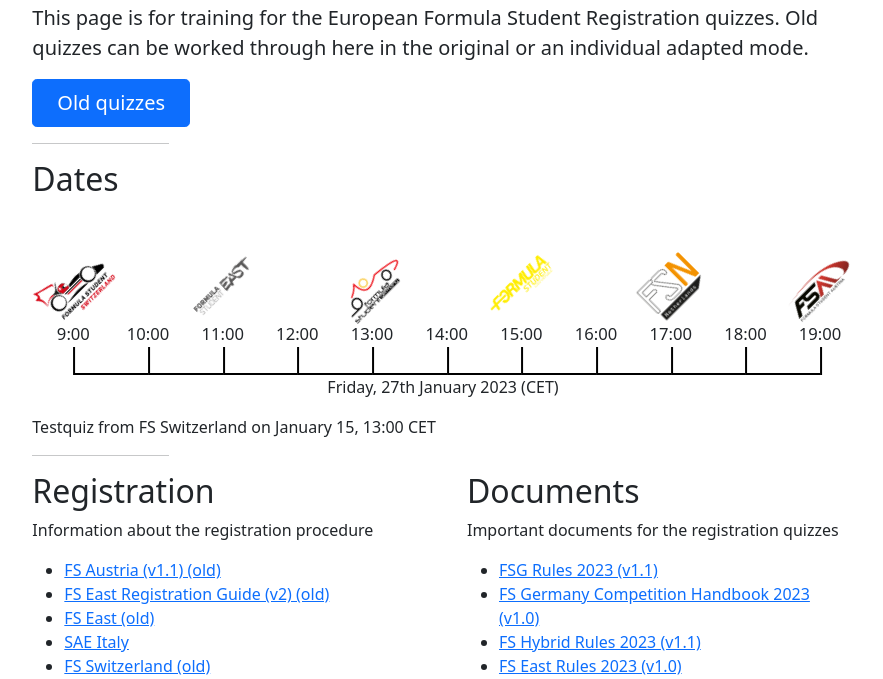
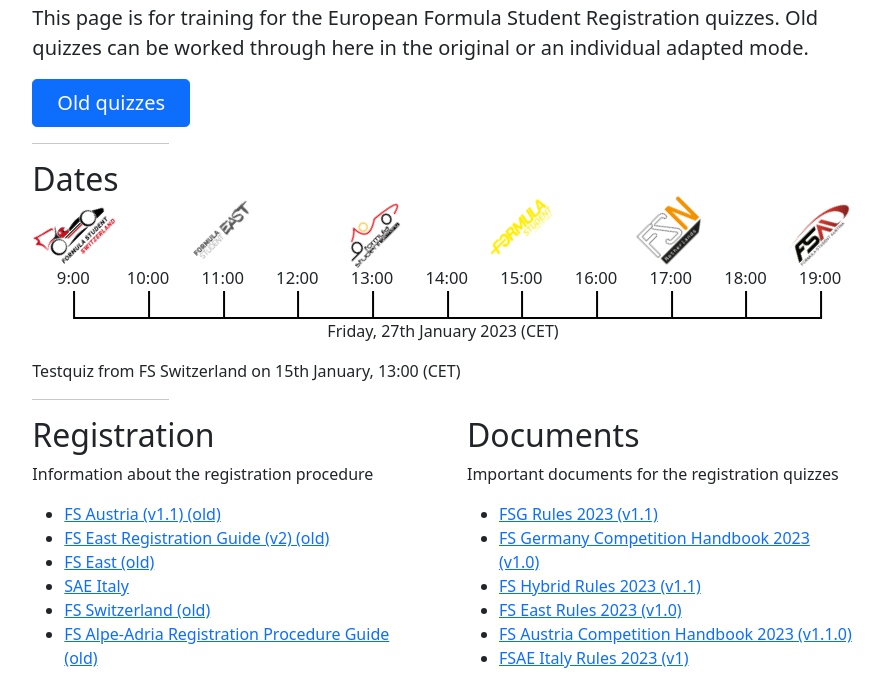
Before and after one commit to otti-ai/fs-quiz.eu, a PHP site: page / in a window 1280 px wide. Shown: the part 189-868 px from the top of the page, without its empty margins (197-1080 px from the left). Run offline with PHP 8.4, Linux system fonts and the light colour scheme.

Commit message:
small adjustments

```diff
--- a/content/home.php
+++ b/content/home.php
@@ -13,7 +13,7 @@
     <hr class="col-3 col-md-2">
 	<h2>Dates</h2>
 	<?php require('./php/eventgraph.php'); ?>
-	<p>Testquiz from FS Switzerland on January 15, 13:00 CET</p>
+	<p>Testquiz from FS Switzerland on 15th January, 13:00 (CET)</p>
 	<hr class="col-3 col-md-2">
 
     <div class="row g-5">
--- a/php/eventgraph.php
+++ b/php/eventgraph.php
@@ -1,5 +1,5 @@
 <div class="container" style="margin-left: auto; margin-right: auto;">
-        <div class="row justify-content-md-center flex-nowrap" style="transform: translateX(5%); margin-top: 5vw;">
+        <div class="row justify-content-md-center flex-nowrap" style="transform: translateX(5%);">
             <div class="col d-inline p-0 m-0">
               <img style="max-width:100%;max-height:75px;transform: translateX(-50%) rotate(-45deg);" src="./img/events/switzerland.png"/>
             </div>
```
